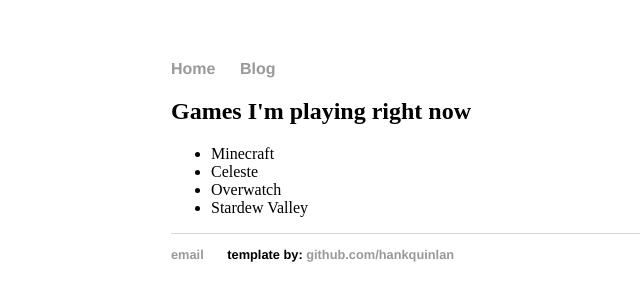
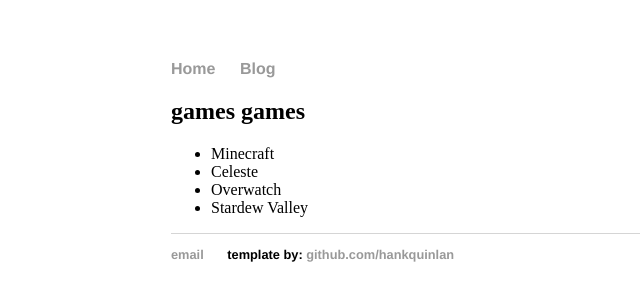
Before and after one commit to pborlongan/pborlongan.github.io, a Jekyll site: the page built from games/index.html, in a window 1280 px wide. Shown: the top 301 px of the page, without its empty margins (21-661 px from the left). Built offline with Jekyll 4.4.1, drawn with Linux system fonts in a browser that asks for light colours.

Commit message:
Update index.html

```diff
--- a/games/index.html
+++ b/games/index.html
@@ -3,7 +3,7 @@ layout: default
 title: games games
 ---
 <div class="games">
-    <h2>Games I'm playing right now</h2>
+    <h2>{{page.title}}</h2>
     <ul>
         <li>Minecraft</li>
         <li>Celeste</li>
```
